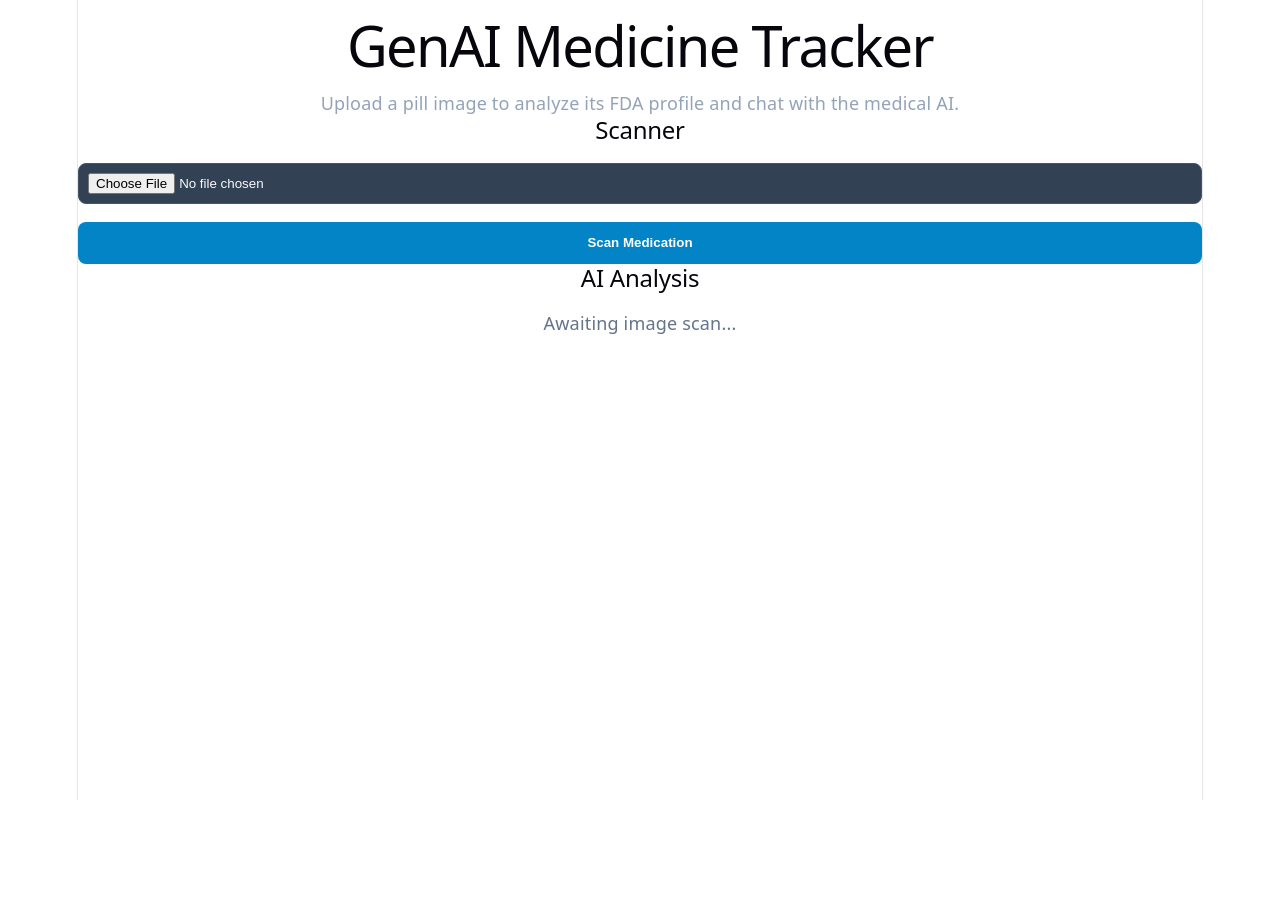
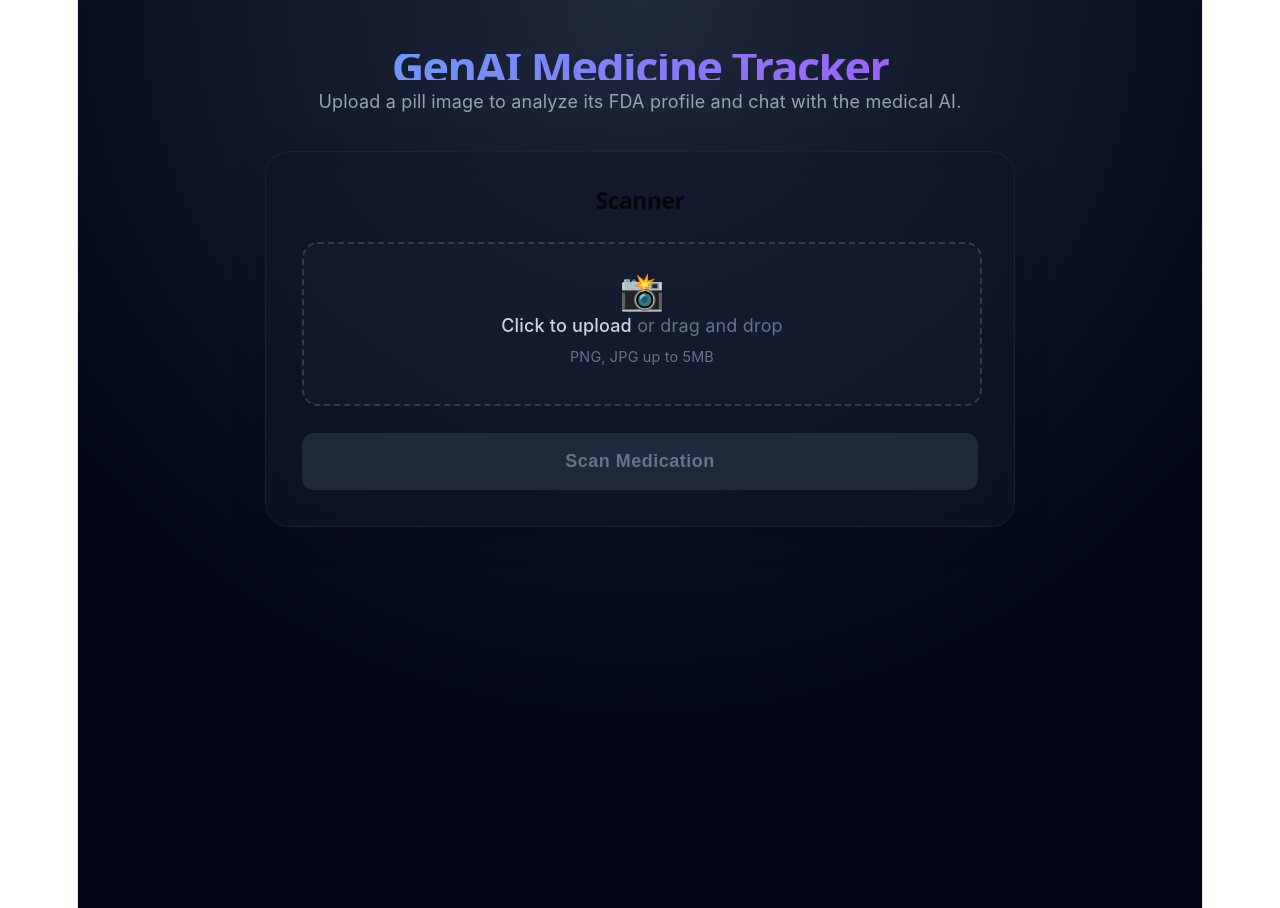
Before and after one commit to SheelShende/Medicine-Recognition-System, a React (Vite) app in the folder pill-recognition-frontend/: page / in a window 1280 px wide. Before the commit the page ends 800 px from the top, so only its background shows below. Built offline with nearby package versions, Linux system fonts and the light colour scheme.

Commit message:
UI changed

```diff
--- a/pill-recognition-frontend/src/App.jsx
+++ b/pill-recognition-frontend/src/App.jsx
@@ -1,56 +1,207 @@
-import { useState } from 'react'
-import Scanner from '../components/Scanner'
-import Chatbox from '../components/Chatbox'
-import './index.css'
+import { useState } from 'react';
+import axios from 'axios';
+import Chatbox from '../components/Chatbox'; // Ensure this path matches your folder structure
 
-function App() {
-  // This state will hold the drug name after the vision model successfully identifies it
-  const [identifiedDrug, setIdentifiedDrug] = useState(null);
-  const [medicalContext, setMedicalContext] = useState(null);
+export default function App() {
+  const [selectedFile, setSelectedFile] = useState(null);
+  const [previewUrl, setPreviewUrl] = useState(null);
+  const [isScanning, setIsScanning] = useState(false);
+  const [identifiedDrug, setIdentifiedDrug] = useState("");
+
+  const handleFileChange = (e) => {
+    const file = e.target.files[0];
+    if (file) {
+      setSelectedFile(file);
+      setPreviewUrl(URL.createObjectURL(file));
+      setIdentifiedDrug(""); // Reset chat when a new image is uploaded
+    }
+  };
+
+  const handleScan = async () => {
+    if (!selectedFile) return;
+    setIsScanning(true);
+
+    const formData = new FormData();
+    formData.append("file", selectedFile);
+
+    try {
+      // Replace with your exact FastAPI vision endpoint if different
+      const response = await axios.post("http://localhost:8000/scan/", formData, {
+        headers: { "Content-Type": "multipart/form-data" }
+      });
+
+      // Update this key based on what your FastAPI returns (e.g., response.data.drug_name)
+      setIdentifiedDrug(response.data.identified_drug || response.data.drug_name);
+    } catch (error) {
+      console.error("Scanning failed:", error);
+      alert("Failed to scan medication. Make sure the backend is running.");
+    } finally {
+      setIsScanning(false);
+    }
+  };
 
   return (
-    <div>
-      <h1>GenAI Medicine Tracker</h1>
-      <p style={{ textAlign: 'center', color: '#94a3b8' }}>
-        Upload a pill image to analyze its FDA profile and chat with the medical AI.
-      </p>
+    <div style={{
+      minHeight: '100vh',
+      backgroundColor: '#020617', // Deep slate/black background
+      backgroundImage: 'radial-gradient(circle at 50% 0%, #1e293b 0%, #020617 70%)',
+      color: '#f8fafc',
+      fontFamily: 'Inter, system-ui, sans-serif',
+      padding: '3rem 1.5rem'
+    }}>
 
-      <div className="dashboard-container">
-        {/* Left Side: The Image Scanner */}
-        <div className="ui-card">
-          <h2>Scanner</h2>
-          <Scanner
-            onScanSuccess={(drugName, context) => {
-              setIdentifiedDrug(drugName);
-              setMedicalContext(context);
-            }}
-          />
+      {/* Main Centered Container */}
+      <div style={{
+        maxWidth: '750px',
+        margin: '0 auto',
+        display: 'flex',
+        flexDirection: 'column',
+        gap: '2rem'
+      }}>
+
+        {/* Header Section */}
+        <div style={{ textAlign: 'center' }}>
+          <h1 style={{
+            fontSize: '2.5rem',
+            fontWeight: '800',
+            margin: '0 0 0.5rem 0',
+            background: 'linear-gradient(135deg, #60a5fa 0%, #a855f7 100%)',
+            WebkitBackgroundClip: 'text',
+            WebkitTextFillColor: 'transparent'
+          }}>
+            GenAI Medicine Tracker
+          </h1>
+          <p style={{ color: '#94a3b8', fontSize: '1rem', margin: 0 }}>
+            Upload a pill image to analyze its FDA profile and chat with the medical AI.
+          </p>
         </div>
 
-        {/* Right Side: The GenAI Chat */}
-        <div className="ui-card">
-          <h2>AI Analysis</h2>
-          {identifiedDrug ? (
-            <>
+        {/* Scanner Card */}
+        <div style={{
+          background: 'rgba(15, 23, 42, 0.6)',
+          border: '1px solid rgba(255, 255, 255, 0.05)',
+          borderRadius: '24px',
+          padding: '2rem',
+          boxShadow: '0 10px 40px -10px rgba(0,0,0,0.3)',
+          backdropFilter: 'blur(10px)'
+        }}>
+
+          <h2 style={{ fontSize: '1.25rem', fontWeight: '600', marginBottom: '1.5rem', textAlign: 'center' }}>
+            Scanner
+          </h2>
+
+          {/* Styled File Upload Zone */}
+          <label style={{
+            display: 'flex',
+            flexDirection: 'column',
+            alignItems: 'center',
+            justifyContent: 'center',
+            width: '100%',
+            minHeight: '160px',
+            border: '2px dashed rgba(255, 255, 255, 0.15)',
+            borderRadius: '16px',
+            cursor: 'pointer',
+            backgroundColor: 'rgba(255, 255, 255, 0.02)',
+            transition: 'background-color 0.2s',
+            marginBottom: '1.5rem',
+            overflow: 'hidden',
+            position: 'relative'
+          }}>
+            <input
+              type="file"
+              accept="image/*"
+              onChange={handleFileChange}
+              style={{ display: 'none' }}
+            />
+
+            {previewUrl ? (
+              <img
+                src={previewUrl}
+                alt="Pill Preview"
+                style={{ width: '100%', height: '100%', objectFit: 'contain', maxHeight: '200px', padding: '1rem' }}
+              />
+            ) : (
+              <div style={{ textAlign: 'center', color: '#64748b' }}>
+                <span style={{ fontSize: '2rem', display: 'block', marginBottom: '0.5rem' }}>📸</span>
+                <span style={{ fontWeight: '500', color: '#cbd5e1' }}>Click to upload</span> or drag and drop
+                <div style={{ fontSize: '0.8rem', marginTop: '0.25rem' }}>PNG, JPG up to 5MB</div>
+              </div>
+            )}
+          </label>
+
+          {/* Unified Action Button */}
+          <button
+            onClick={handleScan}
+            disabled={!selectedFile || isScanning}
+            style={{
+              width: '100%',
+              padding: '1rem',
+              background: (!selectedFile || isScanning)
+                ? '#1e293b'
+                : 'linear-gradient(135deg, #0ea5e9 0%, #2563eb 100%)',
+              color: (!selectedFile || isScanning) ? '#64748b' : 'white',
+              border: 'none',
+              borderRadius: '12px',
+              fontSize: '1rem',
+              fontWeight: '600',
+              letterSpacing: '0.5px',
+              cursor: (!selectedFile || isScanning) ? 'not-allowed' : 'pointer',
+              boxShadow: (!selectedFile || isScanning) ? 'none' : '0 4px 15px rgba(37, 99, 235, 0.4)',
+              transition: 'all 0.2s ease',
+              display: 'flex',
+              justifyContent: 'center',
+              alignItems: 'center',
+              gap: '0.5rem'
+            }}
+          >
+            {isScanning ? (
+              <>
+                <span style={{ animation: 'pulse 1.5s infinite' }}>Analyzing Image...</span>
+              </>
+            ) : 'Scan Medication'}
+          </button>
+        </div>
+
+        {/* AI Analysis & Chatbox Section */}
+        {identifiedDrug && (
+          <div style={{ animation: 'fadeIn 0.5s ease-in-out' }}>
+            <div style={{ textAlign: 'center', marginBottom: '1rem' }}>
+              <h2 style={{ fontSize: '1.25rem', fontWeight: '600', marginBottom: '1rem' }}>AI Analysis</h2>
+
+              {/* Premium Identified Badge */}
               <div style={{
-                padding: '0.5rem 1rem',
-                backgroundColor: '#047857',
-                borderRadius: '6px',
-                display: 'inline-block',
-                marginBottom: '1rem',
-                fontWeight: 'bold'
+                display: 'inline-flex',
+                alignItems: 'center',
+                gap: '0.5rem',
+                background: 'rgba(16, 185, 129, 0.1)',
+                border: '1px solid rgba(16, 185, 129, 0.3)',
+                color: '#34d399',
+                padding: '0.5rem 1.25rem',
+                borderRadius: '9999px',
+                fontSize: '1.1rem',
+                fontWeight: '700',
+                boxShadow: '0 0 20px rgba(16, 185, 129, 0.1)'
               }}>
+                <span style={{ fontSize: '1.2rem' }}>✓</span>
                 Identified: {identifiedDrug}
               </div>
-              <Chatbox drugName={identifiedDrug} />
-            </>
-          ) : (
-            <p style={{ color: '#64748b', marginTop: '1rem' }}>Awaiting image scan...</p>
-          )}
-        </div>
+            </div>
+
+            {/* Render the sleek Chatbox we built */}
+            <Chatbox drugName={identifiedDrug} />
+          </div>
+        )}
       </div>
+
+      {/* Basic Keyframe Injection for the fade-in animation */}
+      <style>
+        {`
+          @keyframes fadeIn {
+            from { opacity: 0; transform: translateY(10px); }
+            to { opacity: 1; transform: translateY(0); }
+          }
+        `}
+      </style>
     </div>
-  )
+  );
 }
-
-export default App
```
Also changed, not shown: pill-recognition-frontend/components/Chatbox.jsx (+93 -46 lines).
